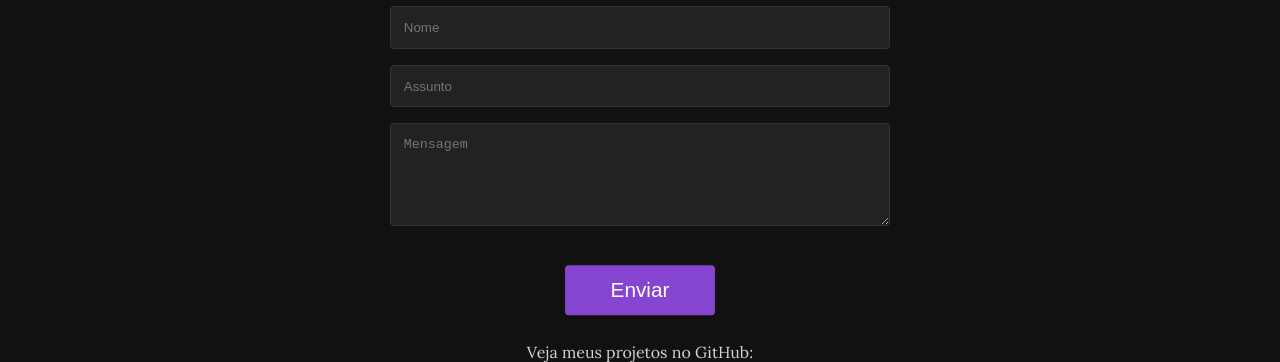
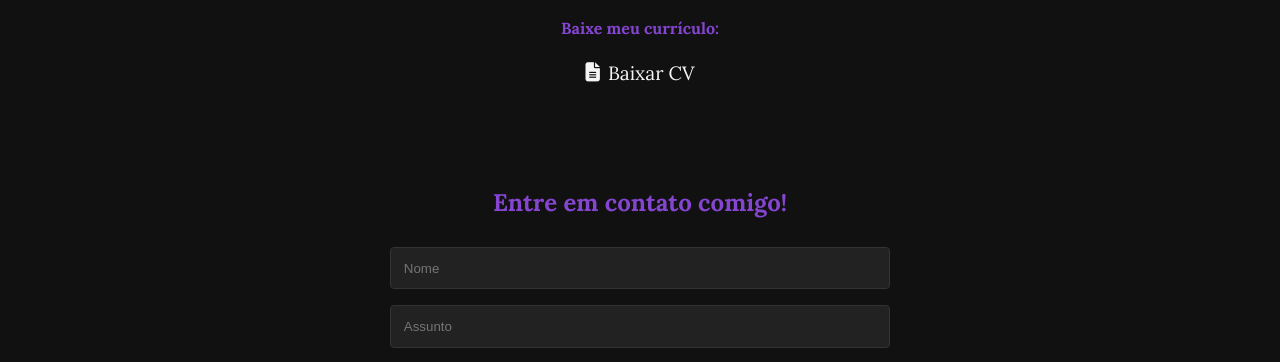
Before and after one commit to MigLima/Portfolio-Miguel-Lima, a plain HTML site: page index.html in a window 1280 px wide. Shown: the part 1892-2254 px from the top of the page. Drawn offline with Linux system fonts and the light colour scheme.

Commit message:
Adição e estilização do currículo como link no projeto

```diff
--- a/index.html
+++ b/index.html
@@ -19,7 +19,7 @@
   <body>
     <!-- Navbar -->
     <nav class="navbar">
-      <div class="nav-nome">Miguel Lima</div>
+      <div class="nav-nome">Miguel Lima Pires</div>
 
       <button class="hamburger" aria-label="Menu">
        <span></span>
@@ -81,12 +81,28 @@
           <p>Website desenvolvido com foco em práticas modernas de HTML e CSS. Projeto de um serviço de entrega de refeições saudáveis e sustentáveis.</p>
           </div>
           <a href="https://omnifood-mig.netlify.app" target="_blank" class="link-projeto" aria-label="Visitar Omnifood Project"></a></div>
-          <div class="projeto">Projeto 2</div>
-          <div class="projeto">Projeto 3</div>
+          <div class="projeto">Em construção...</div>
+          <div class="projeto">Em construção...</div>
         </div>
         <button class="btn-proximo">&#10095;</button>
       </div>
     </section>
+
+<!-- Link do Github -->
+    <div class="github-link">
+  <p>Veja meus projetos no GitHub:</p>
+  <a href="https://github.com/MigLima" target="_blank">
+    <i class="fab fa-github"></i> Meu GitHub
+  </a>
+</div>
+
+<!-- Link do currículo -->
+ <div class="baixar-cv">
+  <p>Baixe meu currículo:</p>
+  <a href="Currículo Miguel Lima Pires.pdf" download>
+  <i class="fas fa-file-alt"></i> Baixar CV
+  </a>
+ </div>
 
     <!-- Seção Contato -->
      <section id="contato" class="contato">
@@ -99,12 +115,6 @@
   <button type="submit">Enviar</button>
 </form>
 
-<div class="github-link">
-  <p>Veja meus projetos no GitHub:</p>
-  <a href="https://github.com/MigLima" target="_blank">
-    <i class="fab fa-github"></i> Meu GitHub
-  </a>
-</div>
 </section>
 
     <!-- Footer -->
--- a/style.css
+++ b/style.css
@@ -34,7 +34,7 @@ h1, h2, h3 {
   left: 0;
   z-index: 10;
   display: flex;
-  justify-content: center;
+  justify-content: space-between;
   align-items: center;
   padding: 0.8rem 2em;
   background-color: #222;
@@ -48,10 +48,10 @@ h1, h2, h3 {
 
 .nav-nome {
   flex: 1;
-  text-align: center;
   font-size: 1.5rem;
   font-weight: bold;
   color: #f5f5f5;
+  margin-right: auto;
 }
 
 .nav-links {
@@ -434,16 +434,42 @@ border-radius: 4px;
   background-color: #5a2293;
 }
 
-.github-link a {
+/* Seção GitHub & Baixar CV */
+.github-link,
+.baixar-cv {
+  text-align: center;
+  margin: 2rem 0;
+}
+
+.github-link p,
+.baixar-cv p {
+  color: #8545d1;
+  font-weight: bold;
+  padding-bottom: 1rem;
+  margin: 0;
+}
+
+.github-link a,
+.baixar-cv a {
+  display: inline-flex;
+  align-items: center;
+  font-size: 1.2rem;
   color: #f5f5f5;
-  font-size: 1.2rem;
   text-decoration: none;
   transition: color 0.3s ease;
 }
 
-.github-link a:hover {
+.github-link a i,
+.baixar-cv a i {
+  margin-right: 0.5rem;
+  color: inherit;
+}
+
+.github-link a:hover,
+.baixar-cv a:hover {
   color: #8545d1;
 }
+
 
 /* Footer */
 .footer {
```
Also changed, not shown: 1 other file.
